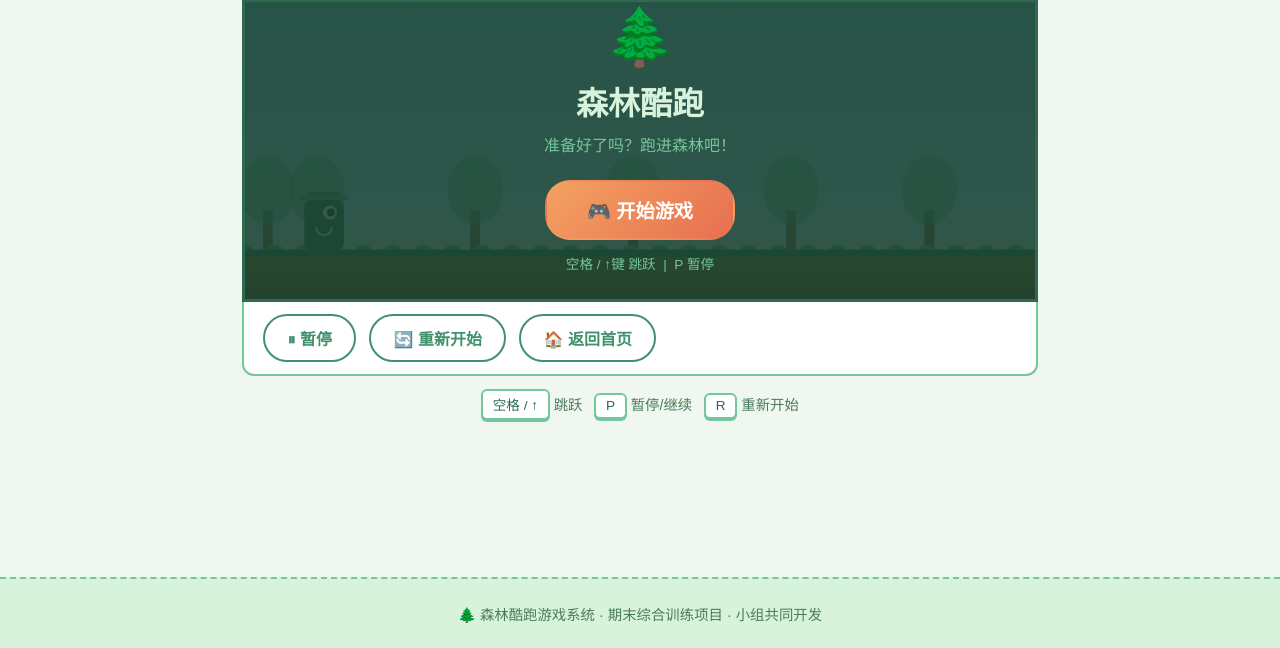
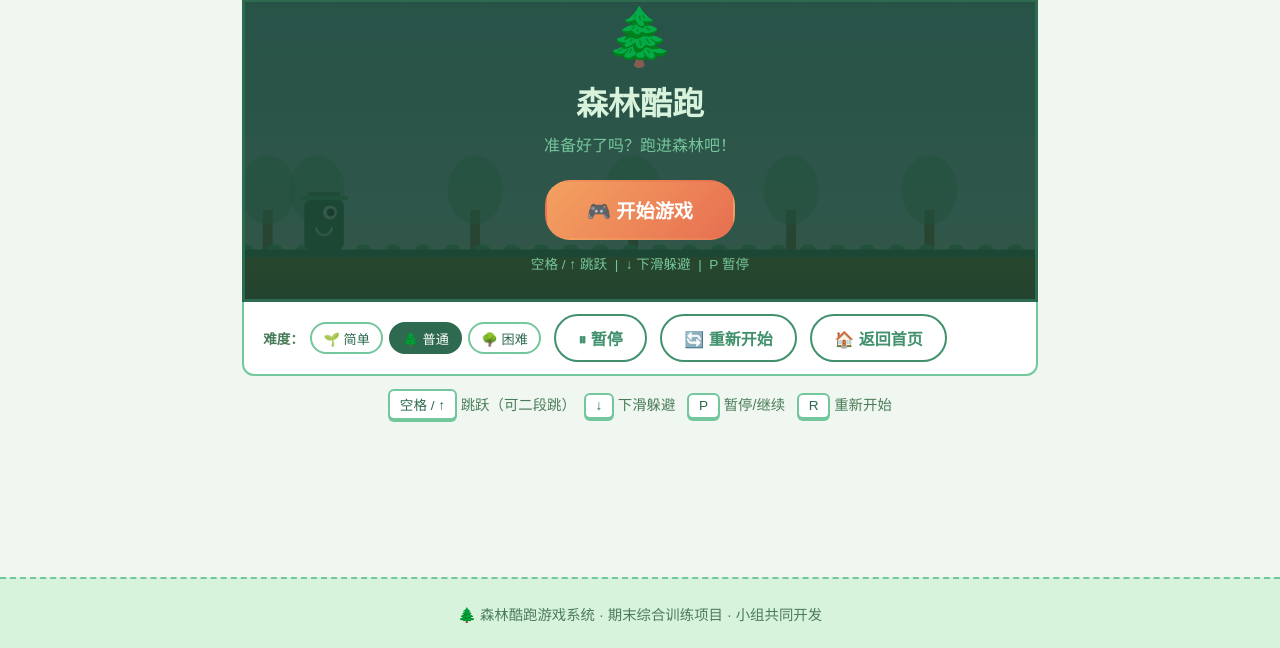
Before and after one commit to Luck2058/forest-runner-game, a Flask app: page /game/ in a window 1280 px wide. Shown: the part 152-800 px from the top of the page. Run offline with Flask 3, Linux system fonts and the light colour scheme; some web fonts are replaced.

Commit message:
feat(game-core): 实现下滑动作和双类型障碍物系统
## 新增功能
- 下滑动作：按住 ↓ 键角色趴下躲避空中障碍物（高度缩至40%）
- 空中障碍物：飞鸟/树枝类型，30%概率出现，需下滑躲避
- 地面障碍物保持不变（树桩，跳跃越过）
- 难度选择：简单/普通/困难 三档，影响速度和障碍物密度

## 技术实现
- player 对象新增 isSliding/slideTimer/slideCooldown 属性
- 新增 startSlide()/endSlide()/updateSlide() 三个函数
- 障碍物对象新增 type 字段区分 ground/air
- 新增 drawAirObstacle() 绘制飞鸟（翅膀扇动动画+危险提示闪烁）
- drawPlayer() 下滑时绘制不同姿态（趴下的扁平形态）
- 新增 DIFFICULTY_PRESETS 难度配置预设和 setDifficulty() 函数
- 键盘事件增加 ArrowDown keydown/keyup 监听

## 修改文件
- game.js: +292 行（核心逻辑）
- style.css: +31 行（难度按钮样式）
- game.html: +13 行（难度按钮+键盘说明更新）

Co-Authored-By: WorkBuddy AI <ai@workbuddy.cn>

```diff
--- a/app/static/css/style.css
+++ b/app/static/css/style.css
@@ -429,6 +429,37 @@ img { max-width: 100%; }
     display: flex;
     gap: 0.8rem;
     flex-wrap: wrap;
+    align-items: center;
+}
+
+/* 难度选择栏 */
+.difficulty-bar {
+    display: flex;
+    align-items: center;
+    gap: 0.4rem;
+}
+.diff-label {
+    font-size: 0.85rem;
+    color: var(--text-mid);
+    font-weight: bold;
+}
+.diff-btn {
+    padding: 0.3rem 0.7rem;
+    border: 2px solid var(--green-light);
+    border-radius: 20px;
+    background: var(--white);
+    color: var(--green-dark);
+    cursor: pointer;
+    font-size: 0.82rem;
+    transition: all 0.2s;
+}
+.diff-btn:hover {
+    background: var(--green-pale);
+}
+.diff-btn.active {
+    background: var(--green-dark);
+    color: var(--white);
+    border-color: var(--green-dark);
 }
 
 .key-guide {
--- a/app/static/js/game.js
+++ b/app/static/js/game.js
@@ -6,11 +6,13 @@
  * 由【成员二：美术设计】负责替换矩形为图片素材
  *
  * 游戏结构：
- *   - 玩家（绿色矩形）：可以跳跃
- *   - 障碍物（棕色矩形）：从右向左移动，碰撞游戏结束
+ *   - 玩家（绿色小人）：跳跃（空格/↑，支持二段跳）、下滑（↓ 躲避空中障碍物）
+ *   - 障碍物两种类型：
+ *     · 地面障碍物（树桩）：从右向左移动，跳跃越过
+ *     · 空中障碍物（飞鸟）：从右向左移动，下滑躲避
  *   - 金币（黄色圆形）：收集加分
  *   - 地面：绿色横条
- *   - 分数：随时间自动增加
+ *   - 分数：随时间自动增加，难度递增
  */
 
 // ============================================================
@@ -59,6 +61,17 @@ const CONFIG = {
     // 分数：每帧 + 基础分，收金币 + 10
     SCORE_PER_FRAME: 1,
     COIN_SCORE:      10,
+
+    // 下滑动作设置（按住 ↓ 键趴下躲避空中障碍物）
+    SLIDE_H_RATIO:        0.4,   // 下滑时高度比例（原始高度的40%）
+    MAX_SLIDE_FRAMES:     90,    // 最大下滑持续帧数（约1.5秒，防一直按着）
+    SLIDE_COOLDOWN:       10,    // 下滑结束后冷却帧数（防止连续快速触发）
+
+    // 空中障碍物设置（需要下滑躲避的飞行障碍物）
+    AIR_OBS_CHANCE:       0.30,  // 空中障碍物出现概率（30%）
+    AIR_OBS_H_MIN:        25,
+    AIR_OBS_H_MAX:        35,
+    AIR_OBS_GROUND_GAP:   55,    // 空中障碍物离地面的最小距离（给下滑留空间）
 };
 
 // ============================================================
@@ -76,6 +89,11 @@ const player = {
     onGround: true,      // 是否在地面上
     jumpCount: 0,        // 已跳跃次数（支持二段跳）
     MAX_JUMPS: 2,        // 最多跳几段
+
+    // ---- 下滑动作属性 ----
+    isSliding:    false,   // 是否正在下滑
+    slideTimer:   0,       // 下滑已持续帧数
+    slideCooldown: 0,      // 下滑冷却帧数
 };
 
 // 分数 & 金币 & 距离
@@ -135,6 +153,10 @@ function initGame() {
     player.vy      = 0;
     player.onGround = true;
     player.jumpCount = 0;
+    // 重置下滑状态
+    player.isSliding     = false;
+    player.slideTimer    = 0;
+    player.slideCooldown = 0;
 
     // 清空数组，重置变量
     obstacles     = [];
@@ -158,11 +180,64 @@ function initGame() {
 function jump() {
     if (gameState !== 'running') return;
 
+    // 下滑状态下不允许跳跃
+    if (player.isSliding) return;
+
     // 支持二段跳
     if (player.jumpCount < player.MAX_JUMPS) {
         player.vy = CONFIG.JUMP_FORCE;
         player.onGround = false;
         player.jumpCount++;
+        // 跳跃时自动取消下滑
+        if (player.isSliding) endSlide();
+    }
+}
+
+// ============================================================
+// 下滑动作处理（按住 ↓ 键趴下躲避空中障碍物）
+// ============================================================
+
+/** 开始下滑：角色高度缩小，底部保持贴地 */
+function startSlide() {
+    if (gameState !== 'running') return;
+    // 已经在下滑中，或冷却中，忽略
+    if (player.isSliding || player.slideCooldown > 0) return;
+    // 在空中时不能下滑（必须落地才能滑）
+    if (!player.onGround) return;
+
+    player.isSliding  = true;
+    player.slideTimer = 0;
+
+    // 缩小碰撞高度：高度变为原来的 SLIDE_H_RATIO
+    // Y 坐标下移，让角色"趴下"，但底部始终贴地
+    const newH = Math.floor(player.h * CONFIG.SLIDE_H_RATIO);
+    player.y = CONFIG.GROUND_Y - newH;
+}
+
+/** 结束下滑：恢复原始高度 */
+function endSlide() {
+    if (!player.isSliding) return;
+
+    player.isSliding     = false;
+    player.slideCooldown = CONFIG.SLIDE_COOLDOWN;
+
+    // 恢复原始碰撞高度
+    player.y = CONFIG.GROUND_Y - player.h;
+}
+
+/** 每帧更新下滑状态（计时 + 自动恢复） */
+function updateSlide() {
+    // 冷却倒计时
+    if (player.slideCooldown > 0) {
+        player.slideCooldown--;
+    }
+
+    // 下滑计时：超过最大持续时间自动恢复
+    if (player.isSliding) {
+        player.slideTimer++;
+        if (player.slideTimer >= CONFIG.MAX_SLIDE_FRAMES) {
+            endSlide();
+        }
     }
 }
 
@@ -194,26 +269,47 @@ function update() {
     player.vy += CONFIG.GRAVITY;          // 重力加速
     player.y  += player.vy;              // 更新位置
 
-    // 落地检测
-    if (player.y >= CONFIG.GROUND_Y - player.h) {
-        player.y       = CONFIG.GROUND_Y - player.h;
+    // 落地检测（根据当前实际高度判断——下滑时高度变小）
+    const currentH = player.isSliding ? Math.floor(CONFIG.PLAYER_H * CONFIG.SLIDE_H_RATIO) : player.h;
+    if (player.y >= CONFIG.GROUND_Y - currentH) {
+        player.y       = CONFIG.GROUND_Y - currentH;
         player.vy      = 0;
         player.onGround = true;
         player.jumpCount = 0;
+        // 落地时如果在下滑状态，保持下滑（不自动恢复，由计时或松键控制）
     }
+
+    // ------ 2.5 下滑状态更新 ------
+    updateSlide();
 
     // ------ 3. 分数增加 ------
     score += CONFIG.SCORE_PER_FRAME;
 
-    // ------ 4. 生成障碍物 ------
+    // ------ 4. 生成障碍物（两种类型：地面 + 空中） ------
     if (frameCount >= nextObsFrame) {
-        const h = randInt(CONFIG.OBS_H_MIN, CONFIG.OBS_H_MAX);
-        const w = randInt(CONFIG.OBS_W_MIN, CONFIG.OBS_W_MAX);
+        // 随机决定障碍物类型：空中障碍物有 AIR_OBS_CHANCE 概率出现
+        const isAir = Math.random() < CONFIG.AIR_OBS_CHANCE;
+        let obsH, obsW, obsY;
+
+        if (isAir) {
+            // 空中障碍物（飞鸟/树枝）：出现在半空，玩家需下滑躲避
+            obsW = randInt(CONFIG.OBS_W_MIN, CONFIG.OBS_W_MAX);
+            obsH = randInt(CONFIG.AIR_OBS_H_MIN, CONFIG.AIR_OBS_H_MAX);
+            // Y坐标：离地 AIR_OBS_GROUND_GAP 到 AIR_OBS_GROUND_GAP+80 的范围
+            obsY = CONFIG.GROUND_Y - CONFIG.AIR_OBS_GROUND_GAP - randInt(0, 80);
+        } else {
+            // 地面障碍物（树桩/石头）：在地面上，玩家需跳跃越过
+            obsH = randInt(CONFIG.OBS_H_MIN, CONFIG.OBS_H_MAX);
+            obsW = randInt(CONFIG.OBS_W_MIN, CONFIG.OBS_W_MAX);
+            obsY = CONFIG.GROUND_Y - obsH;
+        }
+
         obstacles.push({
             x: canvas.width + 10,
-            y: CONFIG.GROUND_Y - h,
-            w: w,
-            h: h,
+            y: obsY,
+            w: obsW,
+            h: obsH,
+            type: isAir ? 'air' : 'ground',   // 障碍物类型标识
         });
         nextObsFrame = frameCount + randInt(CONFIG.OBS_INTERVAL_MIN, CONFIG.OBS_INTERVAL_MAX);
     }
@@ -318,6 +414,28 @@ function render() {
 function drawPlayer() {
     const p = player;
 
+    if (player.isSliding) {
+        // ========== 下滑姿态：角色趴下 ==========
+        const slideW = p.w + 15;   // 趴下后变宽
+        const slideH = Math.floor(CONFIG.PLAYER_H * CONFIG.SLIDE_H_RATIO);
+
+        // 身体：扁平的深绿色椭圆
+        ctx.fillStyle = '#2d6a4f';
+        ctx.beginPath();
+        ctx.roundRect(p.x - 5, CONFIG.GROUND_Y - slideH, slideW, slideH, 5);
+        ctx.fill();
+
+        // 趴下的眼睛（半闭状）
+        ctx.fillStyle = 'white';
+        ctx.beginPath();
+        ctx.ellipse(p.x + slideW * 0.7, CONFIG.GROUND_Y - slideH * 0.5, 6, 3, -0.2, 0, Math.PI * 2);
+        ctx.fill();
+
+        // 帽子也跟着趴下
+        ctx.fillStyle = '#40916c';
+        ctx.fillRect(p.x + slideW * 0.3, CONFIG.GROUND_Y - slideH - 4, slideW * 0.5, 5);
+    } else {
+        // ========== 正常站立/跳跃姿态 ==========
         // 身体：深绿色
         ctx.fillStyle = '#2d6a4f';
         ctx.beginPath();
@@ -349,9 +467,19 @@ function drawPlayer() {
         ctx.fillStyle = '#52b788';
         ctx.fillRect(p.x - 4, p.y - 4, p.w + 8, 4);
     }
+}
 
-// ---- 绘制障碍物（棕色树桩，后续替换为图片） ----
+// ---- 绘制障碍物（根据类型：地面树桩 / 空中飞鸟） ----
 function drawObstacle(obs) {
+    if (obs.type === 'air') {
+        drawAirObstacle(obs);
+    } else {
+        drawGroundObstacle(obs);
+    }
+}
+
+// ---- 绘制地面障碍物（树桩/石头）—— 需要跳跃越过 ----
+function drawGroundObstacle(obs) {
     // 树桩身体
     const grad = ctx.createLinearGradient(obs.x, obs.y, obs.x + obs.w, obs.y);
     grad.addColorStop(0, '#8B5E3C');
@@ -377,6 +505,60 @@ function drawObstacle(obs) {
     ctx.beginPath();
     ctx.ellipse(obs.x + obs.w / 2, obs.y + 2, obs.w / 2 + 4, 8, 0, 0, Math.PI * 2);
     ctx.fill();
+}
+
+// ---- 绘制空中障碍物（飞鸟/树枝）—— 需要下滑躲避 ----
+function drawAirObstacle(obs) {
+    // 飞鸟身体（深灰色）
+    const cx = obs.x + obs.w / 2;   // 中心 X
+    const cy = obs.y + obs.h / 2;   // 中心 Y
+
+    // 身体椭圆
+    ctx.fillStyle = '#4a5568';
+    ctx.beginPath();
+    ctx.ellipse(cx, cy, obs.w / 2, obs.h / 2.5, 0, 0, Math.PI * 2);
+    ctx.fill();
+
+    // 翅膀（上下扇动动画效果，根据帧数偏移）
+    const wingY = Math.sin(frameCount * 0.3) * 4;
+    ctx.fillStyle = '#718096';
+    // 上翅膀
+    ctx.beginPath();
+    ctx.ellipse(cx - 2, cy - obs.h * 0.3 + wingY, obs.w * 0.45, obs.h * 0.25, -0.3, 0, Math.PI * 2);
+    ctx.fill();
+    // 下翅膀
+    ctx.beginPath();
+    ctx.ellipse(cx + 2, cy + obs.h * 0.2 - wingY, obs.w * 0.4, obs.h * 0.2, 0.3, 0, Math.PI * 2);
+    ctx.fill();
+
+    // 眼睛
+    ctx.fillStyle = 'white';
+    ctx.beginPath();
+    ctx.ellipse(cx + obs.w * 0.15, cy - obs.h * 0.05, 4, 4, 0, 0, Math.PI * 2);
+    ctx.fill();
+    // 瞳孔
+    ctx.fillStyle = '#e53e3e';
+    ctx.beginPath();
+    ctx.arc(cx + obs.w * 0.18, cy - obs.h * 0.05, 2, 0, Math.PI * 2);
+    ctx.fill();
+
+    // 嘴巴（尖尖的）
+    ctx.fillStyle = '#f6ad55';
+    ctx.beginPath();
+    ctx.moveTo(cx + obs.w * 0.3, cy);
+    ctx.lineTo(cx + obs.w * 0.55, cy + 2);
+    ctx.lineTo(cx + obs.w * 0.3, cy + 4);
+    ctx.closePath();
+    ctx.fill();
+
+    // 危险提示：红色虚线框（帮助玩家识别需要躲避）
+    if (frameCount % 40 < 20) {  // 闪烁效果
+        ctx.strokeStyle = 'rgba(229, 62, 62, 0.35)';
+        ctx.lineWidth = 1;
+        ctx.setLineDash([4, 4]);
+        ctx.strokeRect(obs.x - 3, obs.y - 3, obs.w + 6, obs.h + 6);
+        ctx.setLineDash([]);
+    }
 }
 
 // ---- 绘制金币（黄色圆形，后续替换为图片） ----
@@ -517,6 +699,59 @@ function gameLoop() {
 // 对外暴露的控制函数（供 HTML 按钮调用）
 // ============================================================
 
+/** 难度配置预设（影响游戏参数） */
+const DIFFICULTY_PRESETS = {
+    easy: {
+        OBS_SPEED:           4,
+        SPEED_UP_AMOUNT:     0.15,
+        OBS_INTERVAL_MIN:   120,
+        OBS_INTERVAL_MAX:   200,
+        AIR_OBS_CHANCE:      0.15,  // 空中障碍物更少
+        COIN_INTERVAL_MIN:   50,
+        COIN_INTERVAL_MAX:   90,
+        label: '简单',
+    },
+    normal: {
+        OBS_SPEED:           5,
+        SPEED_UP_AMOUNT:     0.3,
+        OBS_INTERVAL_MIN:    90,
+        OBS_INTERVAL_MAX:   160,
+        AIR_OBS_CHANCE:      0.30,
+        COIN_INTERVAL_MIN:   60,
+        COIN_INTERVAL_MAX:   120,
+        label: '普通',
+    },
+    hard: {
+        OBS_SPEED:           6.5,
+        SPEED_UP_AMOUNT:     0.45,
+        OBS_INTERVAL_MIN:    65,
+        OBS_INTERVAL_MAX:   120,
+        AIR_OBS_CHANCE:      0.40,  // 空中障碍物更多
+        COIN_INTERVAL_MIN:   70,
+        COIN_INTERVAL_MAX:   140,
+        label: '困难',
+    },
+};
+
+let currentDifficulty = 'normal';
+
+/** 切换难度 */
+function setDifficulty(level) {
+    if (!DIFFICULTY_PRESETS[level]) return;
+    const preset = DIFFICULTY_PRESETS[level];
+    currentDifficulty = level;
+
+    // 将预设值覆盖到 CONFIG
+    Object.assign(CONFIG, preset);
+
+    // 更新按钮高亮状态
+    document.querySelectorAll('.diff-btn').forEach(btn => {
+        btn.classList.toggle('active', btn.dataset.level === level);
+    });
+
+    console.log(`[难度] 已切换到 ${preset.label} 模式`);
+}
+
 /** 开始游戏 */
 function startGame() {
     initGame();
@@ -554,6 +789,8 @@ function restartGame() {
 // ============================================================
 // 键盘事件监听
 // ============================================================
+
+/** 按下按键时触发 */
 document.addEventListener('keydown', function(e) {
     // 空格或 ↑ 键：跳跃
     if (e.code === 'Space' || e.code === 'ArrowUp') {
@@ -564,6 +801,16 @@ document.addEventListener('keydown', function(e) {
             else restartGame();
         } else {
             jump();
+        }
+    }
+
+    // ↓ 键：开始下滑（按住不放）
+    if (e.code === 'ArrowDown') {
+        e.preventDefault();
+        if (gameState === 'idle') {
+            startGame();  // 下键也可以开始游戏
+        } else {
+            startSlide();
         }
     }
 
@@ -578,6 +825,14 @@ document.addEventListener('keydown', function(e) {
     }
 });
 
+/** 松开按键时触发 */
+document.addEventListener('keyup', function(e) {
+    // ↓ 键松开：结束下滑，恢复站立
+    if (e.code === 'ArrowDown') {
+        endSlide();
+    }
+});
+
 // ============================================================
 // 页面加载完毕后启动游戏循环
 // ============================================================
--- a/app/templates/game.html
+++ b/app/templates/game.html
@@ -37,7 +37,7 @@
                 <button id="startBtn" class="btn btn-start btn-lg" onclick="startGame()">
                     🎮 开始游戏
                 </button>
-                <p class="key-hint">空格 / ↑键 跳跃 &nbsp;|&nbsp; P 暂停</p>
+                <p class="key-hint">空格 / ↑ 跳跃 &nbsp;|&nbsp; ↓ 下滑躲避 &nbsp;|&nbsp; P 暂停</p>
             </div>
         </div>
 
@@ -70,6 +70,14 @@
 
     <!-- ===== 控制按钮 ===== -->
     <div class="game-controls">
+        <!-- 难度选择 -->
+        <div class="difficulty-bar">
+            <span class="diff-label">难度：</span>
+            <button class="diff-btn" data-level="easy" onclick="setDifficulty('easy')">🌱 简单</button>
+            <button class="diff-btn active" data-level="normal" onclick="setDifficulty('normal')">🌲 普通</button>
+            <button class="diff-btn" data-level="hard" onclick="setDifficulty('hard')">🌳 困难</button>
+        </div>
+
         <button id="pauseBtn" class="btn btn-outline" onclick="togglePause()" disabled>⏸ 暂停</button>
         <button class="btn btn-outline" onclick="restartGame()">🔄 重新开始</button>
         <a href="{{ url_for('main.index') }}" class="btn btn-outline">🏠 返回首页</a>
@@ -77,7 +85,8 @@
 
     <!-- ===== 键盘说明 ===== -->
     <div class="key-guide">
-        <span class="key">空格 / ↑</span> 跳跃 &nbsp;
+        <span class="key">空格 / ↑</span> 跳跃（可二段跳）&nbsp;
+        <span class="key">↓</span> 下滑躲避 &nbsp;
         <span class="key">P</span> 暂停/继续 &nbsp;
         <span class="key">R</span> 重新开始
     </div>
```
Lines whose indentation alone changed are shown as unchanged.
